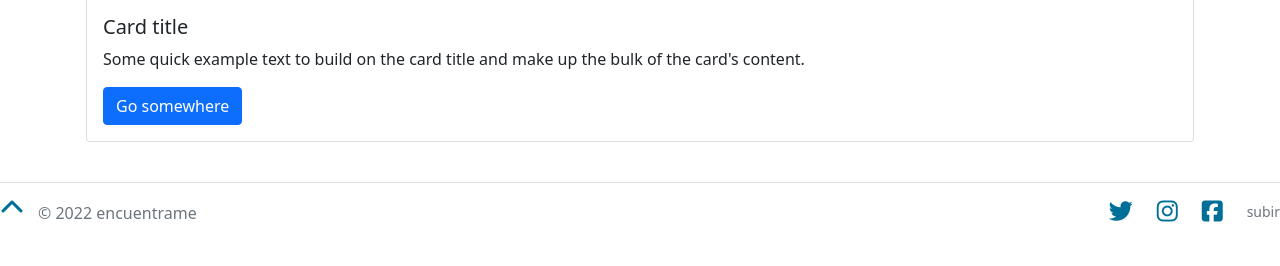
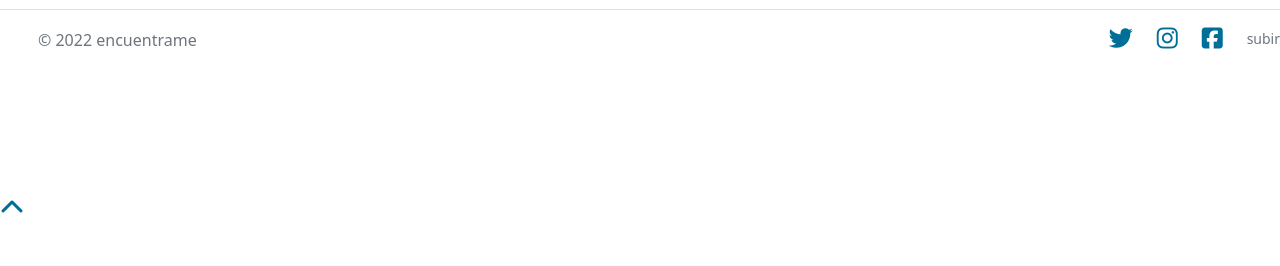
Before and after one commit to protobon/EncuentraMe, a Flask app: page / in a window 1280 px wide. Shown: the part 577-843 px from the top of the page. After the commit the page ends 790 px from the top, so only its background shows below. Run offline with Flask 2, Linux system fonts and the light colour scheme; some libraries are stand-ins or nearby versions.

Commit message:
fix columns

```diff
--- a/templates/index.html
+++ b/templates/index.html
@@ -62,28 +62,20 @@
 
         <div class="card-body"><!-- card-body -->
             <div class="tab-content">
-              <div class="tab-pane active" id="nav-publicaciones" role="tabpanel"><!-- tab #1 -->
-                <div class="animal col-md-12 col-lg-12 col-xl-12">
+              <div class="row tab-pane active" id="nav-publicaciones" role="tabpanel"><!-- tab #1 -->
+                <div class="animal col-md-12 col-lg-6 col-xl-6">
                     <div class=""><!-- column 1 -->
                         <div class="animal col-md-12 col-lg-6 col-xl-6"><!-- feed -->
                             <div class="posts row justify-content-around g-2">
                             </div> <!-- feed -->
                         </div>
                     </div><!-- column 1 -->
-                    <div class="col-md-12 col-lg-12 col-xl-12"><!-- column 2 -->
-                        <div>
-                            <div class="card pet pet_lost"><!-- 1 -->
-                                <div class="user card-img-top"><!-- 2 -->
-                                    <a href="#"><!-- 3 -->
-                                    <img class="img-fluid" src="https://picsum.photos/300/300" alt=""></a><!-- 4 -->
-                                </div>
-                                <div class="card-body"><!-- 5 -->
-                                    <h5 class="card-title">Card title</h5><!-- 6 -->
-                                    <p class="card-text">Some quick example text to build on the card title and make up the bulk of the card's content.</p><!-- 7 -->
-                                    <a href="#" class="btn btn-primary">Go somewhere</a><!-- 8 -->
+                    <div class="col-md-12 col-lg-6 col-xl-6"><!-- column 2 -->
+                            <div>
+                            <div class="mapa col-md-12 col-lg-12 col-xl-12">
+                                    <img class="img-fluid" src="https://picsum.photos/300/300" alt=""></a>
                                 </div>
                             </div>
-                        </div>
                     </div><!-- column 2 -->
                 </div>
               </div><!-- tab #1 -->
```
